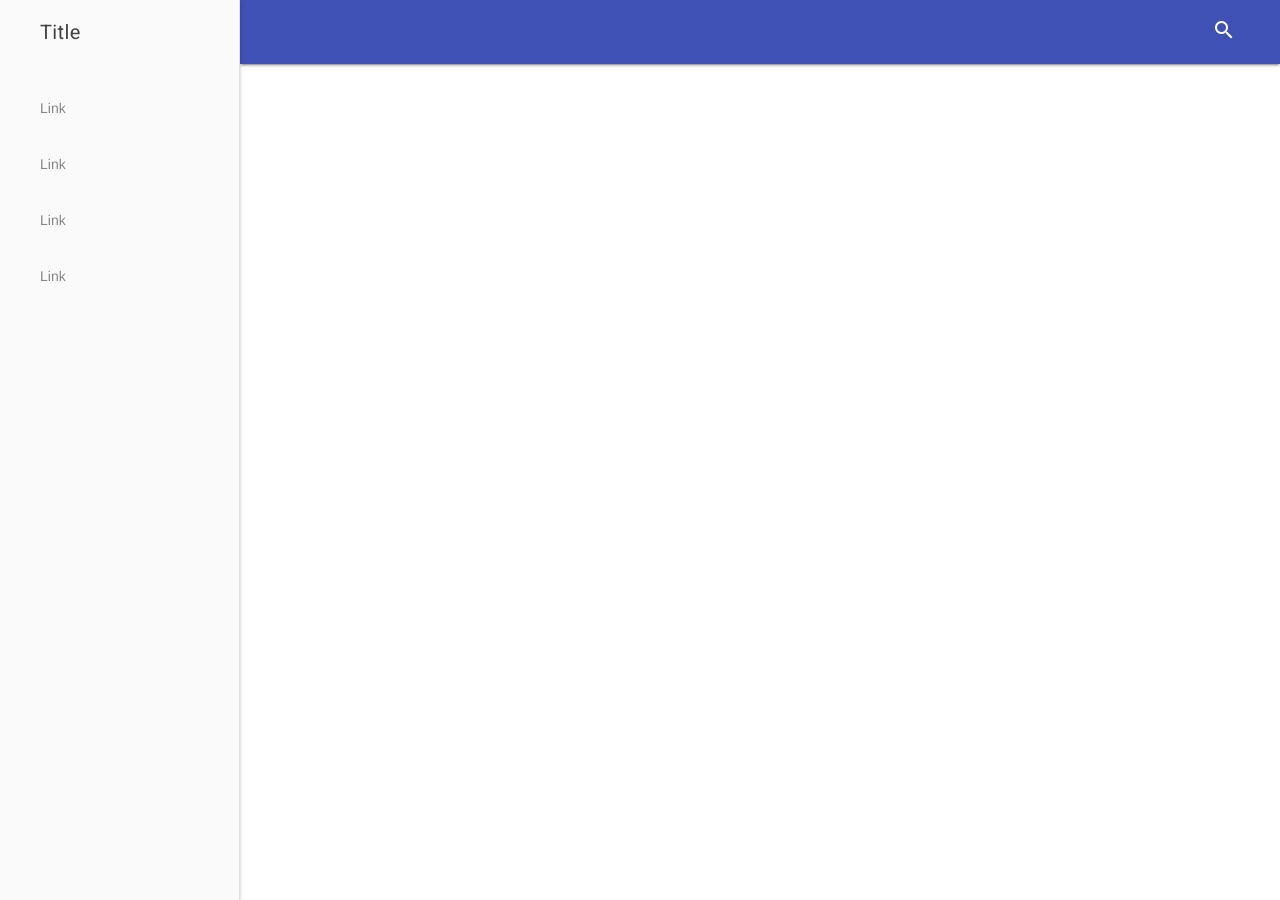
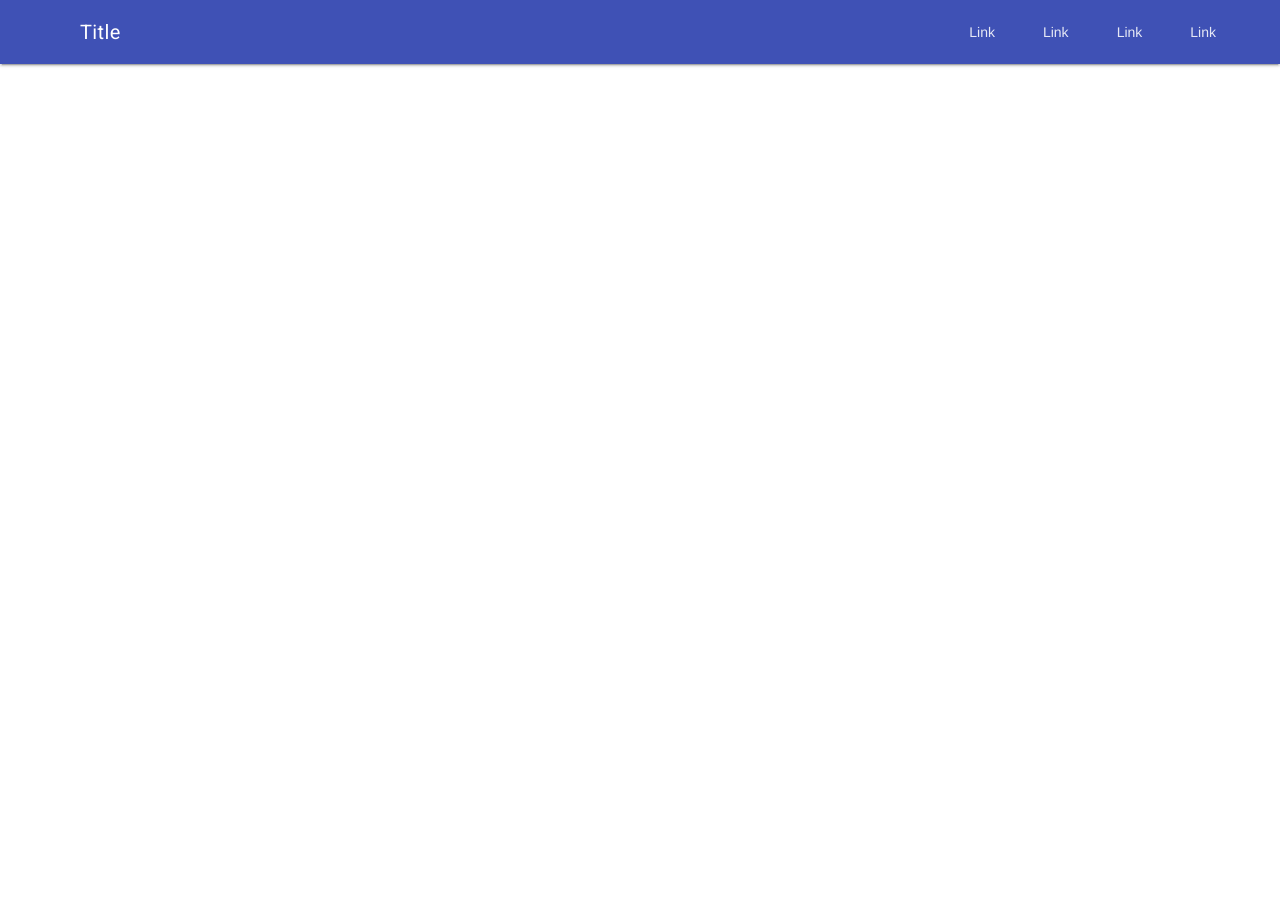
Before and after one commit to tangjon/OAS-System, a Jekyll site: the page built from index.html, in a window 1280 px wide. Built offline with Jekyll 4.4.1, drawn with Linux system fonts in a browser that asks for light colours; nearby versions of some CDN libraries; comment, search, counter and statistics services are not loaded.

Commit message:
work pl;s

```diff
--- a/_layouts/default.html
+++ b/_layouts/default.html
@@ -22,22 +22,21 @@
 
 <body>
 
-    <!-- The drawer is always open in large screens. The header is always shown,
-  even in small screens. -->
-    <div class="mdl-layout mdl-js-layout mdl-layout--fixed-drawer
-            mdl-layout--fixed-header">
+    <!-- Always shows a header, even in smaller screens. -->
+    <div class="mdl-layout mdl-js-layout mdl-layout--fixed-header">
         <header class="mdl-layout__header">
             <div class="mdl-layout__header-row">
+                <!-- Title -->
+                <span class="mdl-layout-title">Title</span>
+                <!-- Add spacer, to align navigation to the right -->
                 <div class="mdl-layout-spacer"></div>
-                <div class="mdl-textfield mdl-js-textfield mdl-textfield--expandable
-                  mdl-textfield--floating-label mdl-textfield--align-right">
-                    <label class="mdl-button mdl-js-button mdl-button--icon" for="fixed-header-drawer-exp">
-          <i class="material-icons">search</i>
-        </label>
-                    <div class="mdl-textfield__expandable-holder">
-                        <input class="mdl-textfield__input" type="text" name="sample" id="fixed-header-drawer-exp">
-                    </div>
-                </div>
+                <!-- Navigation. We hide it in small screens. -->
+                <nav class="mdl-navigation mdl-layout--large-screen-only">
+                    <a class="mdl-navigation__link" href="">Link</a>
+                    <a class="mdl-navigation__link" href="">Link</a>
+                    <a class="mdl-navigation__link" href="">Link</a>
+                    <a class="mdl-navigation__link" href="">Link</a>
+                </nav>
             </div>
         </header>
         <div class="mdl-layout__drawer">
```
